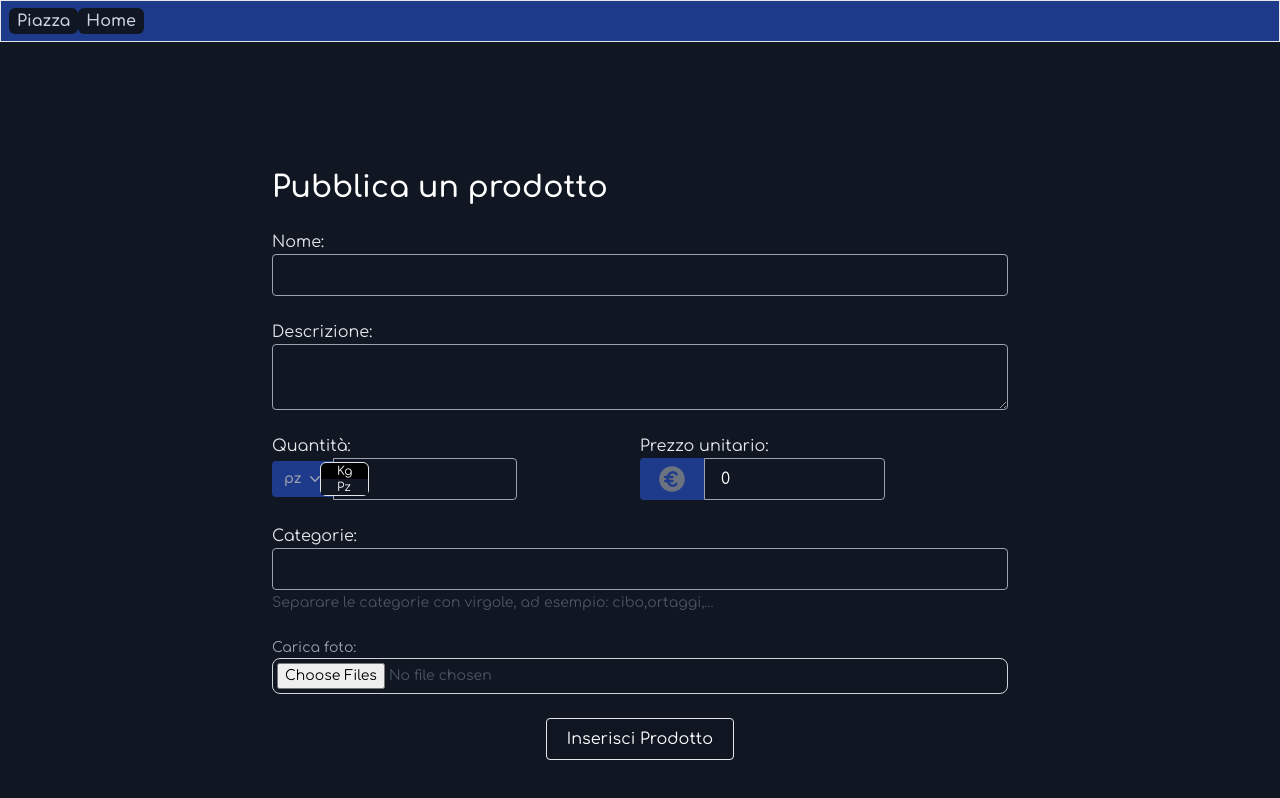
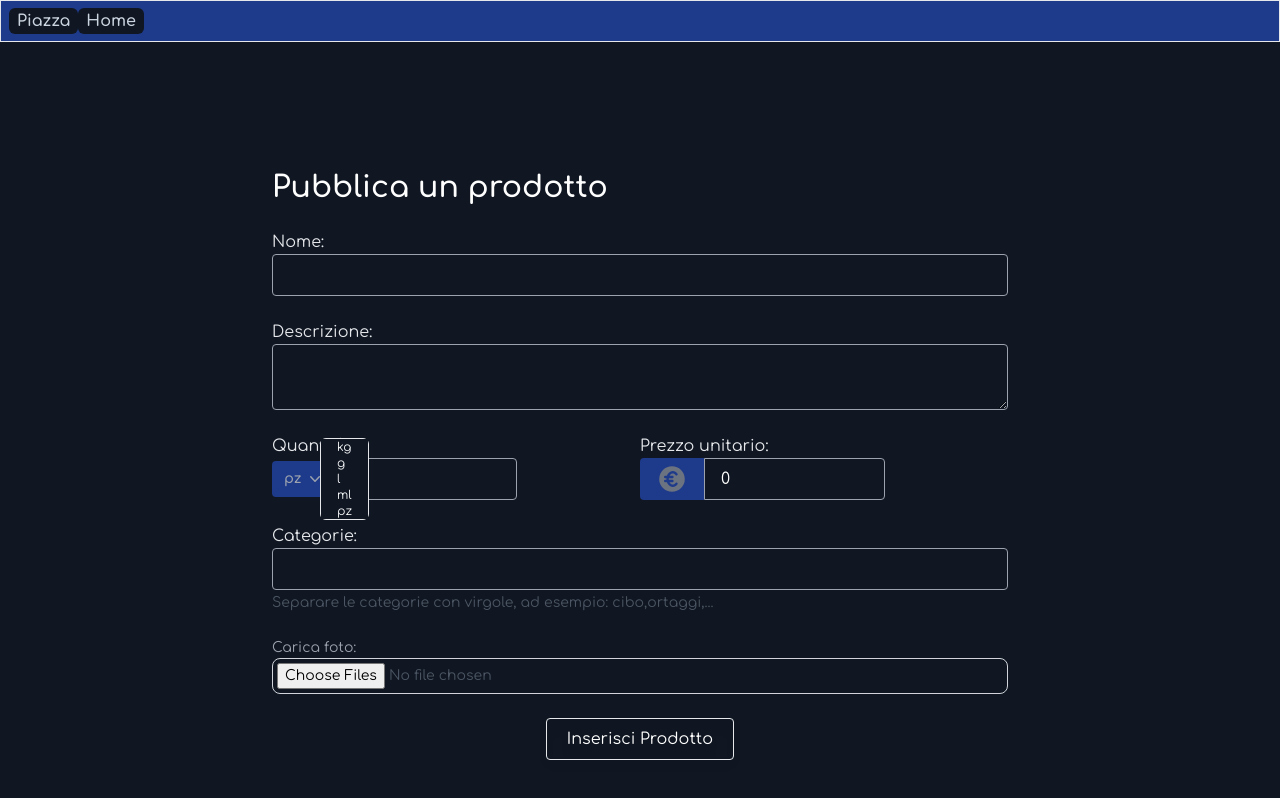
Before and after one commit to marcypotter16/Marketplace-Project, a React (Vite) app: page /account/1/publish in a window 1280 px wide. Both pictures are taken after a click on the button "pz". Shown: the top 798 px of the page. Built offline with nearby package versions, Linux system fonts and the light colour scheme.

Commit message:
update quantityTypes

```diff
--- a/src/classes/Product.ts
+++ b/src/classes/Product.ts
@@ -5,7 +5,7 @@ export class Product {
   description: string;
   price: number;
   quantity: number;
-  quantityType: string;
+  quantityType: 'kg' | 'g' | 'l' | 'ml' | 'pz';
   readonly id: string;
   image: string;
   category: string[];
--- a/src/pages/Publish.tsx
+++ b/src/pages/Publish.tsx
@@ -209,25 +209,8 @@ function DropdownMenu({ selected, select }) {
       >
         <Menu.Items className="absolute ml-12 origin-top-left rounded-md border bg-black focus:outline-none">
           <div className="bg-transparent">
-            <Menu.Item>
-              {({ active }) => (
-                <a
-                  onClick={() => {
-                    console.log('KG');
-                    select('kg');
-                  }}
-                  className={classNames(
-                    active
-                      ? 'bg-teal-400 text-gray-900'
-                      : 'text-gray-100 bg-transparent',
-                    'rounded-t  block px-4 text-xs  cursor-pointer'
-                  )}
-                >
-                  Kg
-                </a>
-              )}
-            </Menu.Item>
-            <Menu.Item>
+            {['kg', 'g', 'l', 'ml', 'pz'].map((unit) => (
+              <Menu.Item>
               {({ active }) => (
                 <a
                   onClick={() => {
@@ -239,10 +222,10 @@ function DropdownMenu({ selected, select }) {
                     'block px-4 text-xs cursor-pointer'
                   )}
                 >
-                  Pz
+                  {unit}
                 </a>
               )}
-            </Menu.Item>
+            </Menu.Item>))}
           </div>
         </Menu.Items>
       </Transition>
```
